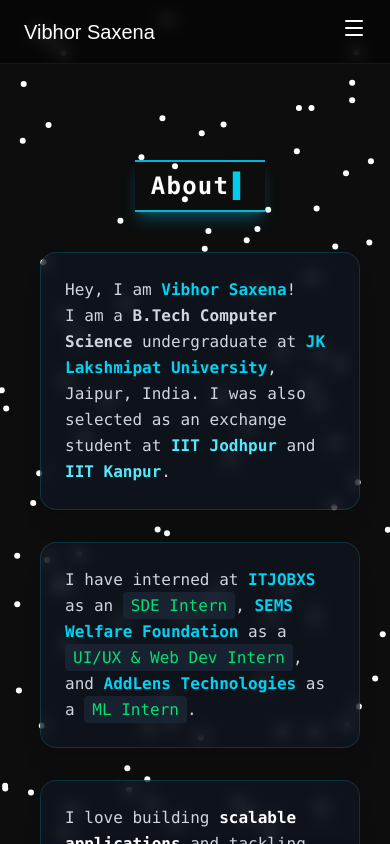
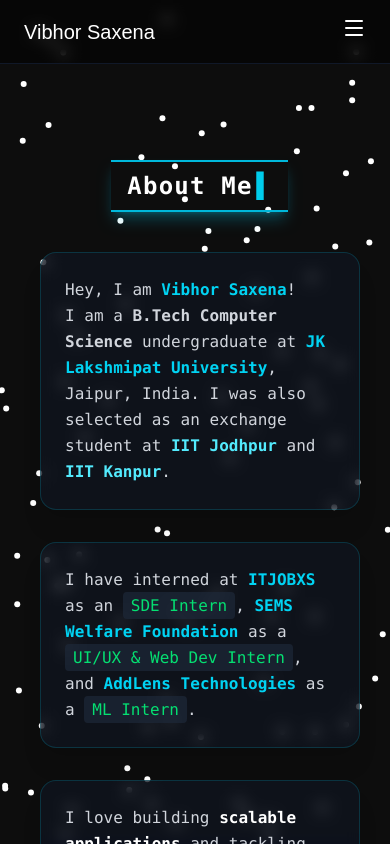
Before and after one commit to VibhorSaxena-23/portfolio-vibhor, a Next.js app: page /about in a window 390 px wide. Shown: the top 844 px of the page. Built offline with nearby package versions, Linux system fonts and the light colour scheme; a web font is replaced by a local one.

Commit message:
Fix mobile  about me

```diff
--- a/src/components/about.tsx
+++ b/src/components/about.tsx
@@ -14,7 +14,7 @@
     },
   };
 
-  // 🔹 Same subtle card style used across sections
+  // Consistent card style used across sections
   const cardStyle =
     "p-6 rounded-2xl bg-gray-900/50 border border-cyan-500/20 " +
     "shadow-xl backdrop-blur-sm hover:-translate-y-1 " +
@@ -23,10 +23,19 @@
   return (
     <section
       id="about"
-      className="min-h-screen flex flex-col px-6 sm:px-20 max-w-5xl mx-auto space-y-10 font-mono py-0 mb-20"
+      className="
+        min-h-screen
+        flex flex-col
+        justify-center
+        px-6 sm:px-20
+        max-w-5xl mx-auto
+        space-y-10
+        font-mono
+        py-0 mb-20
+      "
     >
       {/* Section Heading */}
-      <SectionHeading text="About" />
+      <SectionHeading text="About Me" />
 
       <motion.div
         className="flex flex-col gap-8 text-gray-300 text-base sm:text-lg leading-relaxed"
@@ -40,7 +49,8 @@
             Hey, I am{" "}
             <span className="font-bold text-cyan-400">Vibhor Saxena</span>!
             <br />
-            I am a <span className="font-semibold">B.Tech Computer Science</span>{" "}
+            I am a{" "}
+            <span className="font-semibold">B.Tech Computer Science</span>{" "}
             undergraduate at{" "}
             <span className="font-bold text-cyan-400">
               JK Lakshmipat University
```
